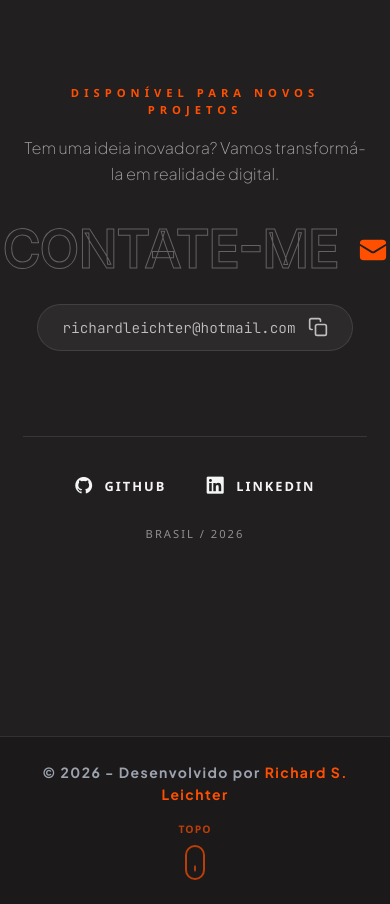
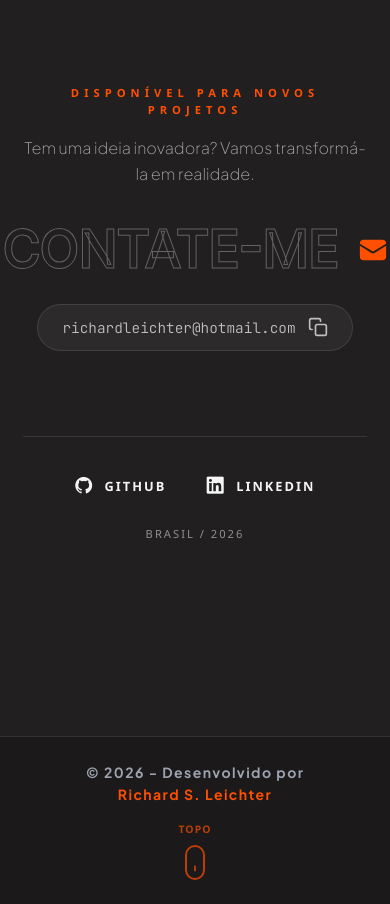
Before and after one commit to RichardLeichter/Portfolio-RichardLeichter, a plain HTML site: page index.html in a window 390 px wide. Shown: the part 2640-3544 px from the top of the page. Drawn offline with nearby package versions, Linux system fonts and the light colour scheme; animation ran at ten frames a second.

Commit message:
Fix footer smartphone

```diff
--- a/index.html
+++ b/index.html
@@ -117,7 +117,7 @@
             <div class="contact-container">
                 <div class="contact-header reveal">
                     <span class="contact-label">DISPONÍVEL PARA NOVOS PROJETOS</span>
-                    <p class="contact-intro">Tem uma ideia inovadora? Vamos transformá-la em realidade digital.</p>
+                    <p class="contact-intro">Tem uma ideia inovadora? Vamos transformá-la em realidade.</p>
                 </div>
 
                 <a href="mailto:richardleichter@hotmail.com" class="massive-contact-trigger reveal">
@@ -148,7 +148,7 @@
 
     <footer class="site-footer">
         <div class="footer-container">
-            <p class="footer-copy">&copy; 2026 - Desenvolvido por <a href="https://github.com/RichardLeichter" target="_blank" class="footer-link">Richard S. Leichter</a></p>
+            <p class="footer-copy">&copy; 2026 - Desenvolvido por <br class="block md:hidden"><a href="https://github.com/RichardLeichter" target="_blank" class="footer-link">Richard S. Leichter</a></p>
 
             <a href="#home" class="footer-top-btn">
                 <span class="footer-top-text">Topo</span>
```
